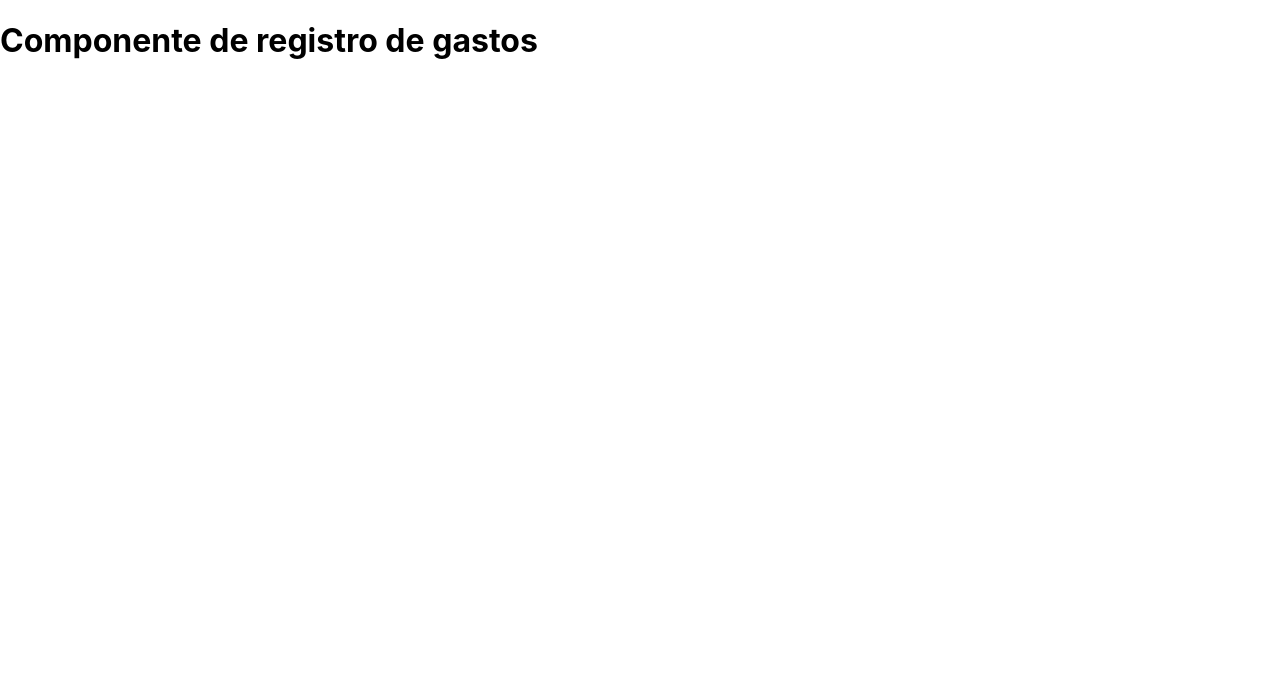
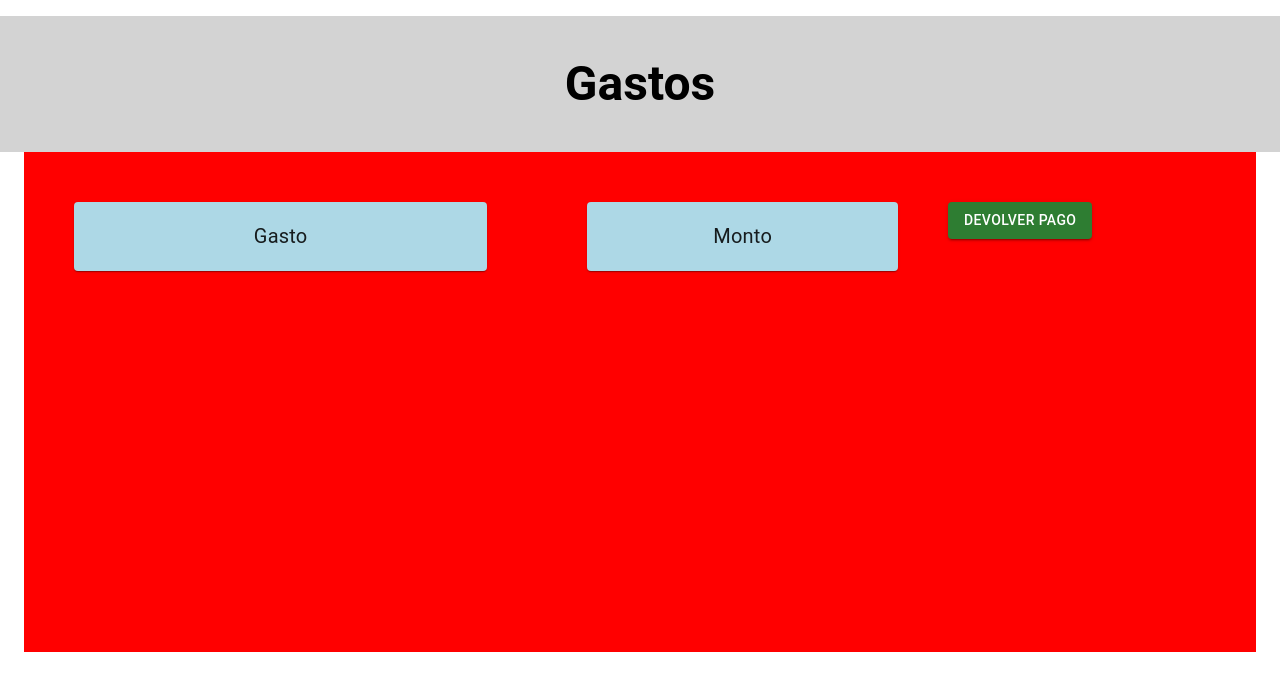
Before and after one commit to facundh/cuentas-react, a React (Create React App) app: page /cuentas in a window 1280 px wide. Shown: the top 690 px of the page. Built offline with nearby package versions, Linux system fonts and the light colour scheme.

Commit message:
pagina inicio y gastos maquetadas

```diff
--- a/package.json
+++ b/package.json
@@ -12,6 +12,7 @@
     "@testing-library/user-event": "^13.2.1",
     "react": "^17.0.2",
     "react-dom": "^17.0.2",
+    "react-grid-system": "^8.0.1",
     "react-router-dom": "6",
     "react-scripts": "5.0.0",
     "styled-components": "^5.3.3",
--- a/src/components/Inicio/Inicio.jsx
+++ b/src/components/Inicio/Inicio.jsx
@@ -1,15 +1,31 @@
-import React from 'react'
-import { CuentasConsumer } from '../../context/CuentasProvider'
+import React from "react";
+import { CuentasConsumer } from "../../context/CuentasProvider";
+import {  Button, Container, Input, InputLabel, TextField, Typography, } from "@mui/material";
+import { border, Box } from "@mui/system";
+import { useState } from "react";
 
 
 const Inicio = () => {
-    const [ modificarMonto ] = CuentasConsumer();
-    return (
-        <>
-            <h3>HOLA</h3>
 
-        </>
-    )
-}
+    const { modificarMonto } = CuentasConsumer();
 
-export default Inicio
+    const montoAgregado = () => {
+        modificarMonto()
+    }
+
+  return (
+    <>
+      <Container maxWidth="sx">
+        <Box
+        component='form'
+        sx={{ bgcolor: '#70c2eec6', height: '100vh', m:4, p:3, borderRadius:5 }} >
+                <Typography variant="h3" component='div' sx={{mb:10,  p:2}} border={ border } > Bienvenido, ingresa tu monto</Typography>
+                <TextField variant="filled" label="Monto" sx={{display:'flex', mb:5}}/>
+                <Button variant="contained" sx={{display:'flex', alignItems:'center',justifyContent:'center', alignSelf:'center'}} onClick={montoAgregado}>Ingresar Monto</Button>
+        </Box>
+      </Container>
+    </>
+  );
+};
+
+export default Inicio;
--- a/src/components/Registro/Registro.jsx
+++ b/src/components/Registro/Registro.jsx
@@ -1,11 +1,50 @@
-import React from 'react'
+import React from "react";
+import { styled } from "@mui/material/styles";
+import Paper from "@mui/material/Paper";
+import Grid from "@mui/material/Grid";
+import { Button, Container, Typography } from "@mui/material";
 
 const Registro = () => {
-    return (
-        <>
-            <h1>Componente de registro de gastos</h1>
-        </>
-    )
-}
+  const Item = styled(Paper)(({ theme }) => ({
+    ...theme.typography.body2,
+    padding: theme.spacing(1),
+    textAlign: "center",
+    color: theme.palette.text.primary,
+    margin: 50,
+    paddingTop: 20,
+    paddingBottom: 20,
+    fontSize: 20,
+    backgroundColor: "lightblue",
+  }));
+  return (
+    <>
+      <Typography
+        variant="h3"
+        component="div"
+        mt={2}
+        p={5}
+        textAlign={"center"}
+        fontWeight={"bold"}
+        bgcolor={"lightgrey"}
+      >
+        {" "}
+        Gastos{" "}
+      </Typography>
+      <Container maxWidth="xl">
 
-export default Registro
+        <Grid container columns={12} bgcolor={'red'} height={500} width={'auto'} display={'flex'} justifyContent={'flex-start'} alignItems={'flex-start'}>
+          <Grid item xs={5}>
+            <Item>Gasto</Item>
+          </Grid>
+          <Grid item xs={4}>
+            <Item>Monto</Item>
+          </Grid>
+
+          <Button variant="contained" style={{ marginTop:50}} color="success">Devolver Pago</Button>
+        </Grid>
+      </Container>
+    </>
+  );
+};
+
+export default Registro;
```
Also changed, not shown: src/context/CuentasProvider.jsx (+7 -3 lines), 1 other file (tests, documents, lock files or other folders).
